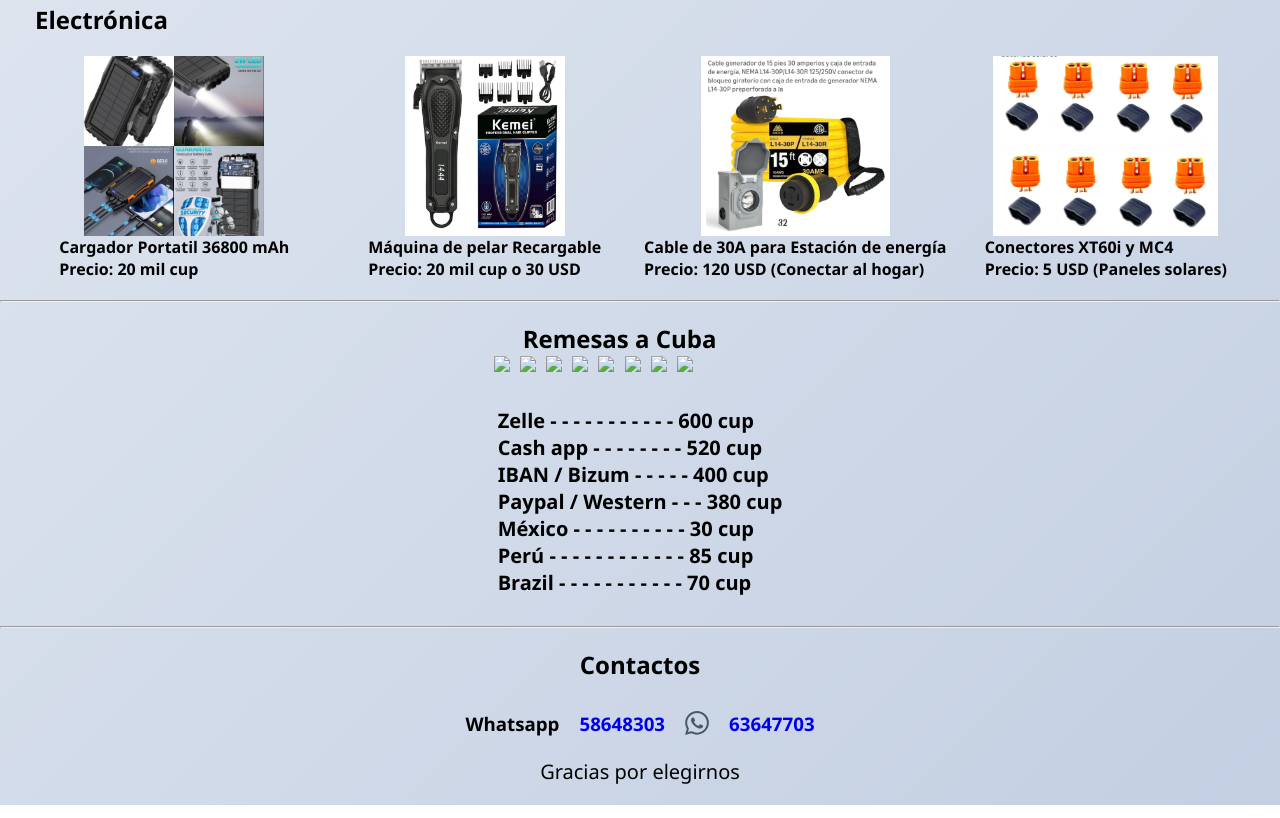
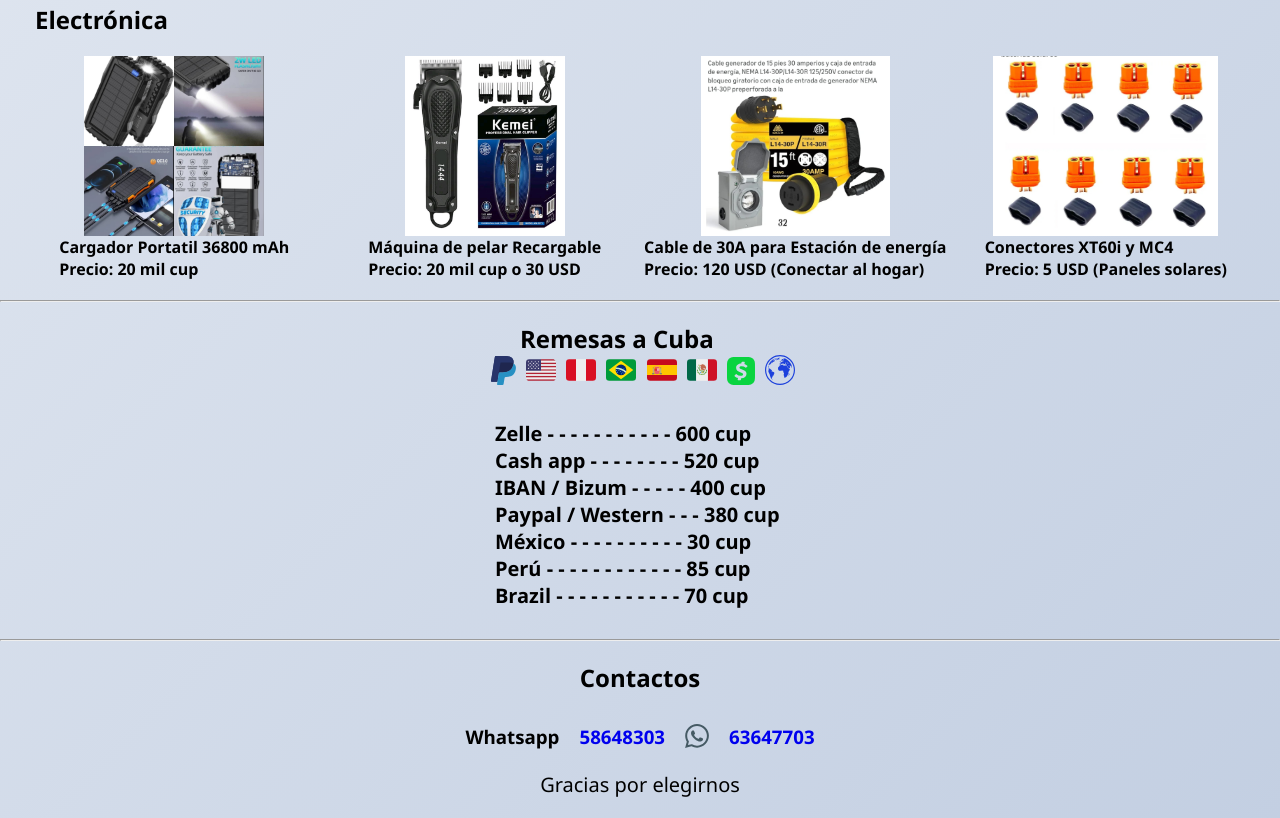
Before and after one commit to Dastangit/Opciones-X-press, a plain HTML site: page index.html in a window 1280 px wide. Shown: the part 1925-2743 px from the top of the page. Drawn offline with Linux system fonts and the light colour scheme; the site is published under a folder, as on GitHub Pages, so addresses that start at the root find nothing.

Commit message:
Remove leadings

```diff
--- a/index.html
+++ b/index.html
@@ -237,14 +237,14 @@
         <section  class="pasajes">
             <div id="remesas">
                 <h1>Remesas a Cuba</h1>
-                <img src="/Icons/logos--paypal.svg" width="25">
-                <img src="/Icons/twemoji--flag-united-states.svg" width="30">
-                <img src="/Icons/twemoji--flag-peru.svg" width="30">
-                <img src="/Icons/twemoji--flag-brazil.svg" width="30">
-                <img src="/Icons/twemoji--flag-spain.svg" width="30">
-                <img src="/Icons/twemoji--flag-mexico.svg" width="30">
-                <img src="/Icons/cib--cashapp.svg" width="28">
-                <img src="/Icons/subway--world.svg" width="30">
+                <img src="Icons/logos--paypal.svg" width="25">
+                <img src="Icons/twemoji--flag-united-states.svg" width="30">
+                <img src="Icons/twemoji--flag-peru.svg" width="30">
+                <img src="Icons/twemoji--flag-brazil.svg" width="30">
+                <img src="Icons/twemoji--flag-spain.svg" width="30">
+                <img src="Icons/twemoji--flag-mexico.svg" width="30">
+                <img src="Icons/cib--cashapp.svg" width="28">
+                <img src="Icons/subway--world.svg" width="30">
                 <ul>
                     <li>Zelle - - - - - - - - - - - 600 cup</li>
                     <li>Cash app - - - - - - - - 520 cup</li>
```
